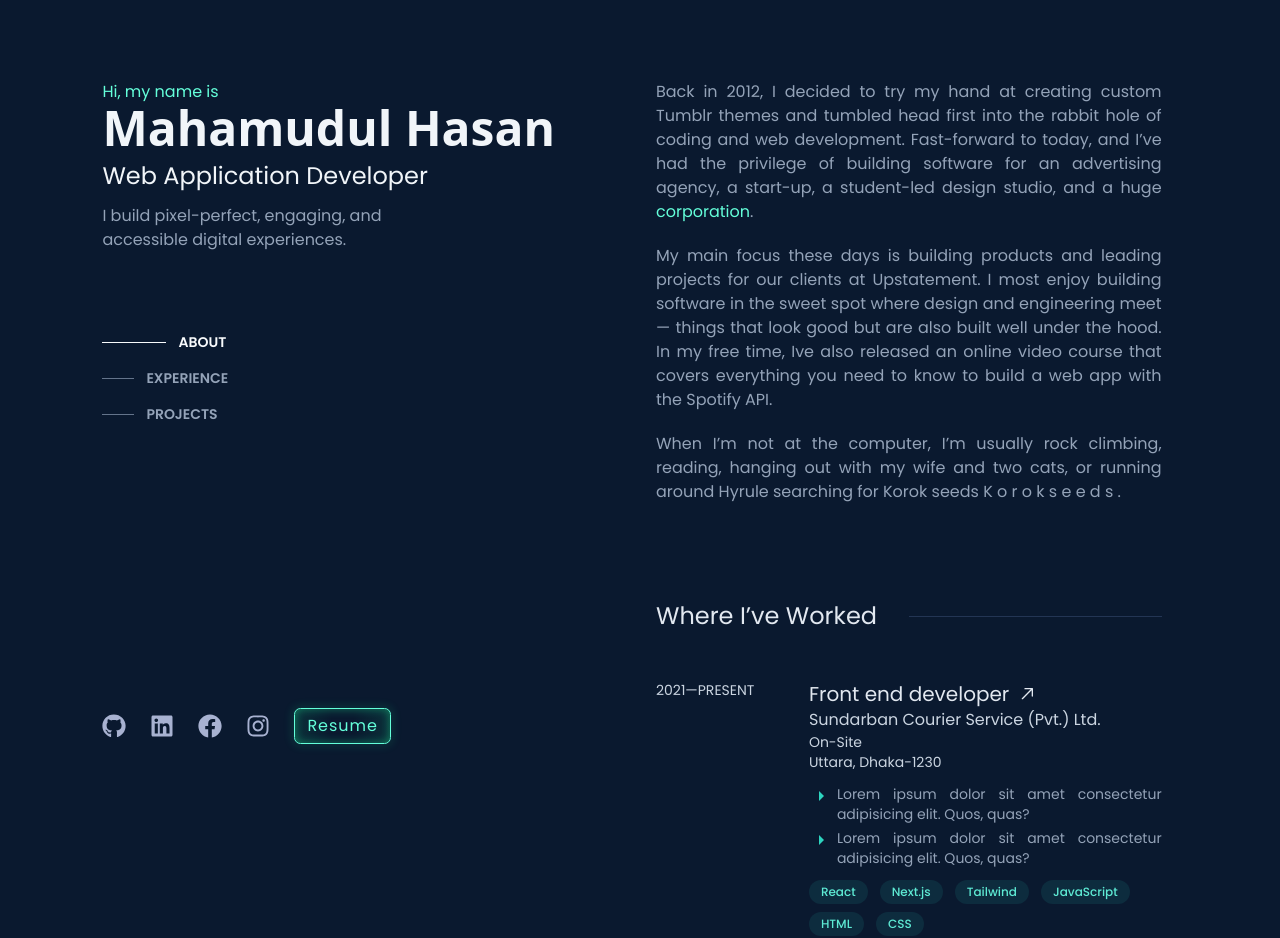
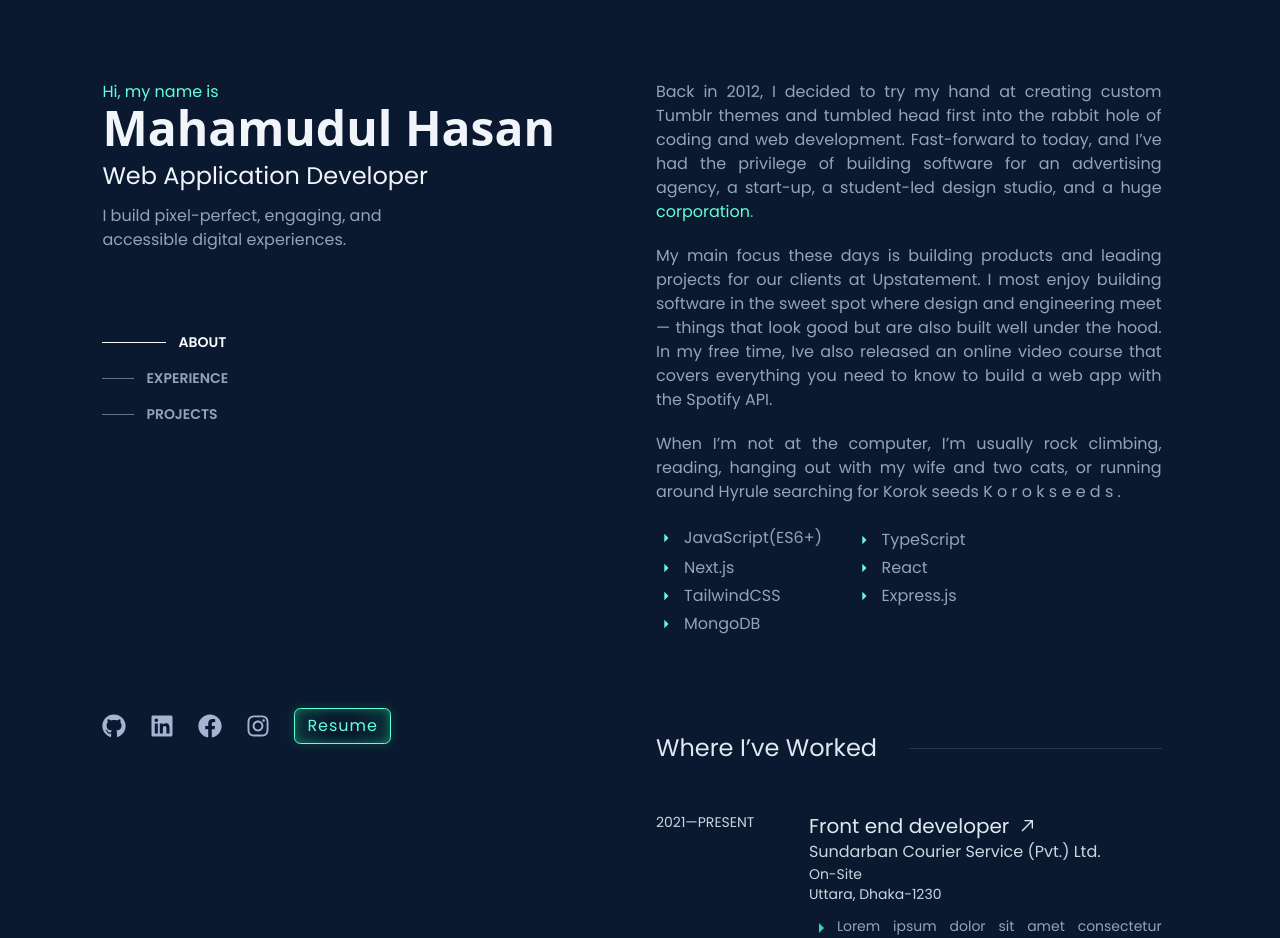
Before and after one commit to mahamudulhasan-me/mahamudul-hasan, a Next.js app: page / in a window 1280 px wide. Shown: the top 938 px of the page. Built offline with nearby package versions, Linux system fonts and the light colour scheme.

Commit message:
update experience card

```diff
--- a/src/app/globals.css
+++ b/src/app/globals.css
@@ -46,11 +46,20 @@
 .hovered-text {
   position: relative;
   display: inline-block;
+  cursor: pointer;
   color: #64ffda;
   transition: border-bottom 0.3s ease; /* Transition for border-bottom */
 }
 
-.hovered-text::after {
+.hovered-text2 {
+  position: relative;
+  display: inline-block;
+  cursor: pointer;
+  transition: border-bottom 0.3s ease; /* Transition for border-bottom */
+}
+
+.hovered-text::after,
+.hovered-text2::after {
   content: "";
   position: absolute;
   left: 0;
@@ -61,7 +70,8 @@
   transition: width 0.3s ease; /* Transition for width */
 }
 
-.hovered-text:hover::after {
+.hovered-text:hover::after,
+.hovered-text2:hover::after {
   width: 100%; /* Expand width to 100% on hover */
   animation: slideRight 0.3s ease; /* Animate from left to right */
 }
--- a/src/components/Sections/About/About.jsx
+++ b/src/components/Sections/About/About.jsx
@@ -1,3 +1,13 @@
+import { MdArrowRight } from "react-icons/md";
+const skills = [
+  "JavaScript(ES6+)",
+  "TypeScript",
+  "Next.js",
+  "React",
+  "TailwindCSS",
+  "Express.js",
+  "MongoDB",
+];
 const About = () => {
   return (
     <section
@@ -25,6 +35,14 @@
         hanging out with my wife and two cats, or running around Hyrule
         searching for Korok seeds K o r o k s e e d s .
       </p>
+      <div className="w-3/4 grid grid-cols-2 gap-x-4 space-y-1">
+        {skills.map((skill) => (
+          <p key={skill} className="flex items-center space-x-2 ">
+            <MdArrowRight className="text-green text-xl" />
+            <span className="hovered-text2">{skill}</span>
+          </p>
+        ))}
+      </div>
     </section>
   );
 };
--- a/src/components/Sections/Experience/Experience.jsx
+++ b/src/components/Sections/Experience/Experience.jsx
@@ -10,12 +10,13 @@
       <SectionHead />
       <Link
         href="#"
-        className="flex  gap-10 text-slate-300 group hover:bg-navy-light p-4 rounded-md transition-all hover:shadow-[0_3px_10px_rgb(0,0,0,0.2)] hover:ease-in-out ease-linear"
+        className="flex items-start  gap-10 text-slate-300 group 0   hover:ease-in-out ease-linear hover:bg-navy-light p-4 rounded-md transition-all   lg:hover:shadow-[inset_0_1px_0_0_rgba(148,163,184,0.1)] lg:hover:drop-shadow-lg"
       >
         <p className="w-[32%] uppercase text-sm">2021—Present</p>
         <aside className="w-full">
-          <h1 className="text-xl text-slate-200 flex items-center gap-2  transition-all group-hover:text-green">
-            Front end developer{" "}
+          <h1 className="text-xl text-slate-200 flex items-center gap-2  transition-all group-hover:text-green ">
+            <span className="hovered-text2"> Front end developer </span>
+
             <span className=" group-hover:translate-x-1 group-hover:mb-2 transition-all">
               <RxArrowTopRight />
             </span>
@@ -44,7 +45,7 @@
       </Link>
       <Link
         href="#"
-        className="flex items-start  gap-10 text-slate-300 group hover:bg-navy-light p-4 rounded-md transition-all hover:shadow-[0_3px_10px_rgb(0,0,0,0.2)] hover:ease-in-out ease-linear"
+        className="flex items-start  gap-10 text-slate-300 group 0   hover:ease-in-out ease-linear hover:bg-navy-light p-4 rounded-md transition-all   lg:hover:shadow-[inset_0_1px_0_0_rgba(148,163,184,0.1)] lg:hover:drop-shadow-lg"
       >
         <p className="w-[32%] uppercase text-sm">2021—Present</p>
         <aside className="w-full">
--- a/src/components/Sections/Projects/ProjectDetailsModal.jsx
+++ b/src/components/Sections/Projects/ProjectDetailsModal.jsx
@@ -24,7 +24,7 @@
     <>
       <div className="fixed top-0 left-0 w-full h-full flex items-center justify-center z-50 overflow-y-auto no-scrollbar bg-slate-950/50 pt-10">
         <div className=" bg-navy-dark mt-10 rounded-md shadow-lg max-w-3xl w-1/2 overflow-hidden">
-          <div className="relative rounded-t-xl overflow-hidden">
+          <div className="relative rounded-t-xl overflow-hidden min-h-24">
             <button
               onClick={() => setShowModal(false)}
               className="absolute z-50 top-2 right-2  ring ring-rose-600 text-rose-600 hover:bg-rose-600 hover:text-slate-300 rounded-full transition-all"
```
